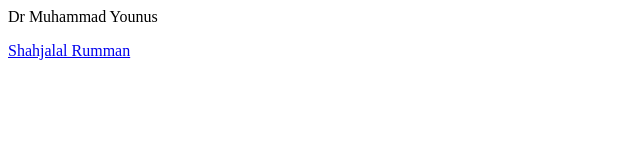
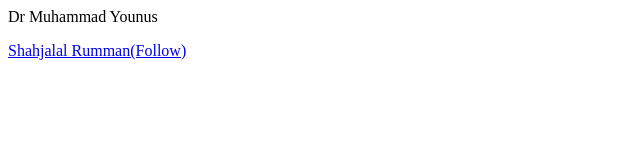
Before and after one commit to rumman0896/localrepo, a plain HTML site: page index.html in a window 1280 px wide. Shown: the full height of the page, 0-640 px from the left. Drawn offline with Linux system fonts and the light colour scheme.

Commit message:
Add follow

```diff
--- a/index.html
+++ b/index.html
@@ -1,2 +1,2 @@
 <p>Dr Muhammad Younus</p>
-<a href="#">Shahjalal Rumman</a>
+<a href="#">Shahjalal Rumman(Follow)</a>
```
